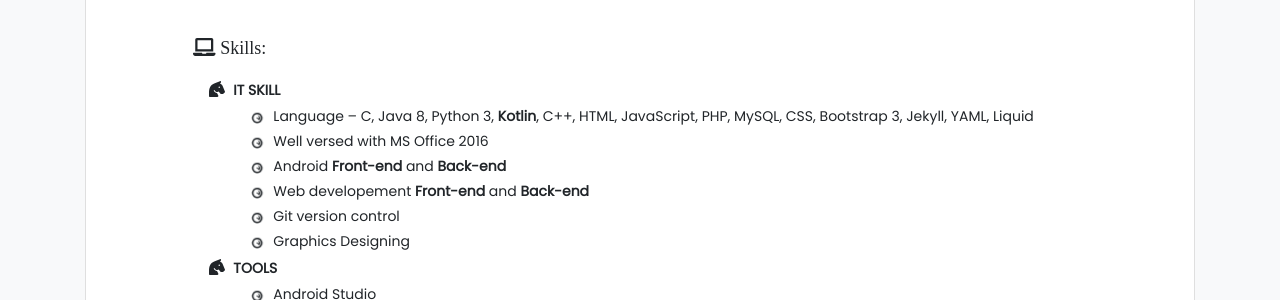
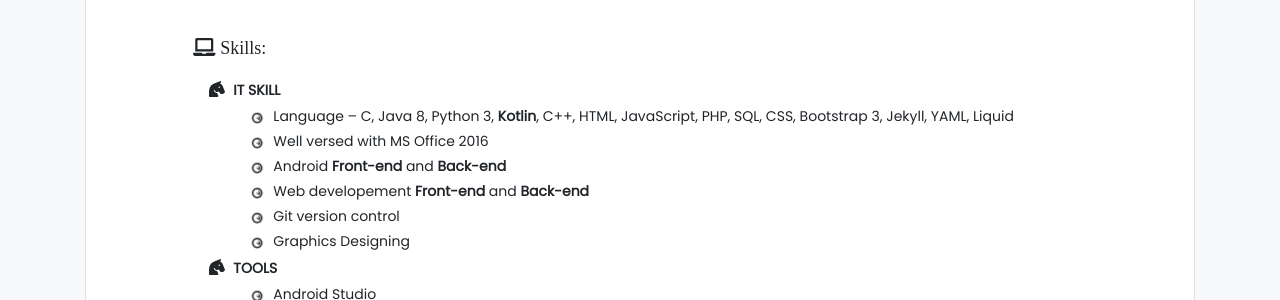
Before and after one commit to rabi-shankar/resume, a Jekyll site: the page built from index.html, in a window 1280 px wide and 900 px high, scrolled down 1629 px. Shown: the part 154-454 px from the top of the window. Built offline with Jekyll 4.4.1, drawn with Linux system fonts in a browser that asks for light colours; nearby versions of some CDN libraries; some web fonts are replaced.

Commit message:
Update resume.yml

```diff
--- a/_data/resume.yml
+++ b/_data/resume.yml
@@ -90,7 +90,7 @@ projects:
 technical-skills:
       - type: IT SKILL
         skills :
-           - name : Language – C, Java 8, Python 3, <b>Kotlin</b>, C++, HTML, JavaScript, PHP, MySQL, CSS, Bootstrap 3, Jekyll, YAML, Liquid
+           - name : Language – C, Java 8, Python 3, <b>Kotlin</b>, C++, HTML, JavaScript, PHP, SQL, CSS, Bootstrap 3, Jekyll, YAML, Liquid
            - name : Well versed with MS Office 2016
            - name : Android <b>Front-end</b> and <b>Back-end</b>
            - name : Web developement <b>Front-end</b> and <b>Back-end</b>
```
